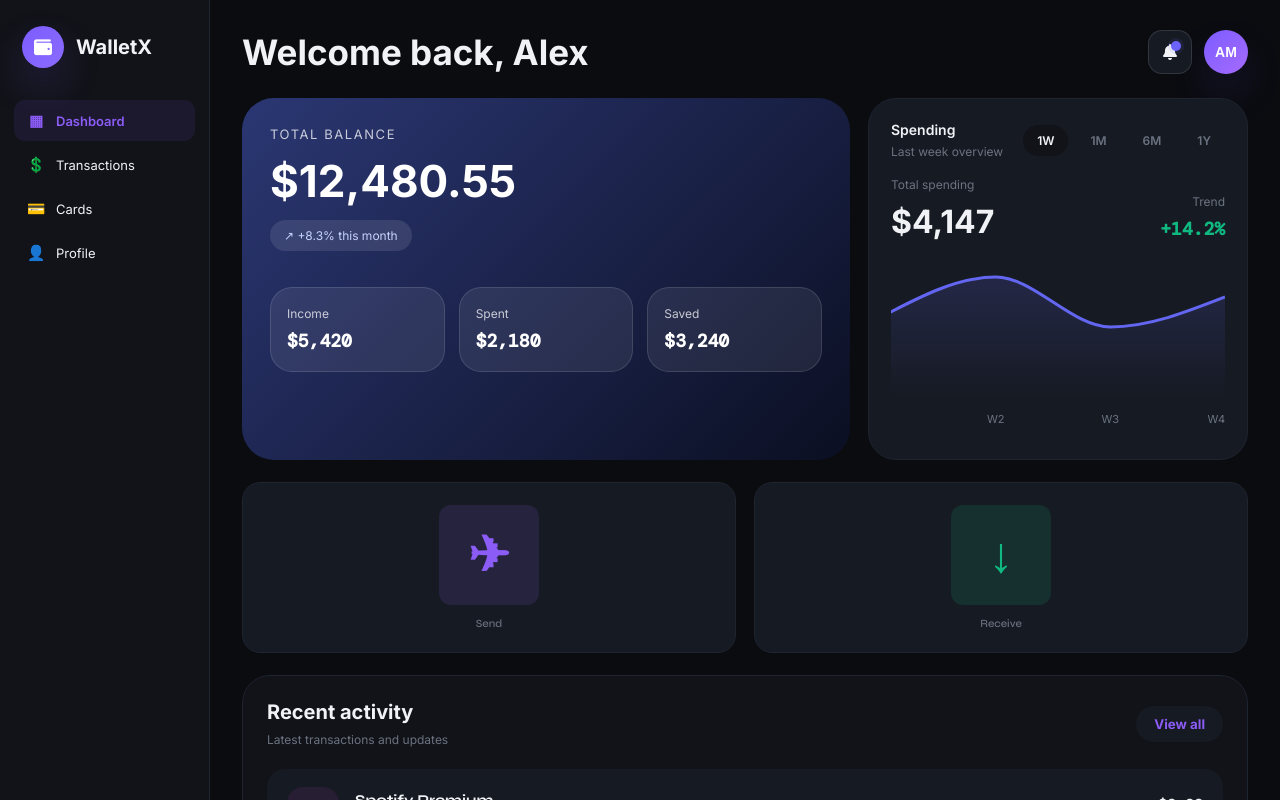
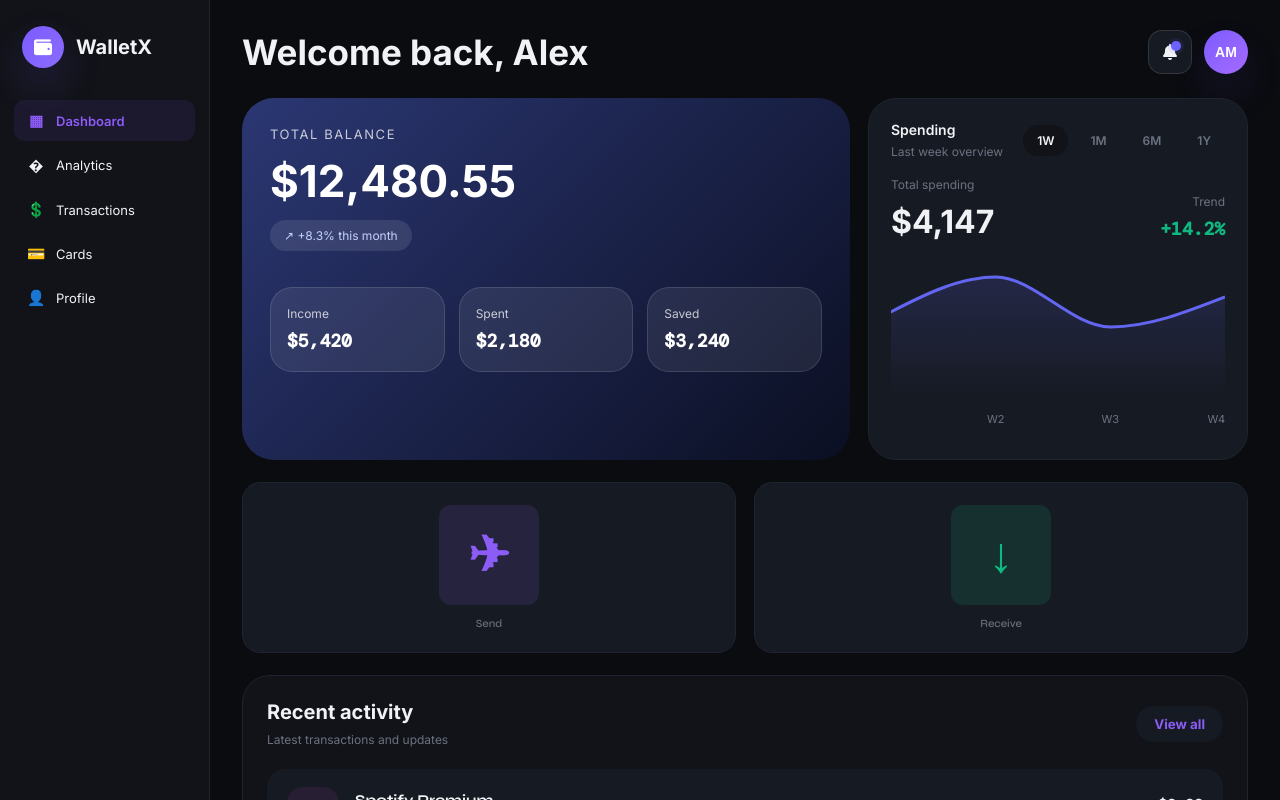
Before and after one commit to KrishSingla575/WalletX, a React (Vite) app: page / in a window 1280 px wide. Built offline with nearby package versions, Linux system fonts and the light colour scheme.

Commit message:
add Readme file

```diff
--- a/index.html
+++ b/index.html
@@ -5,9 +5,7 @@
     <link rel="icon" type="image/svg+xml" href="/favicon.svg" />
     <meta name="viewport" content="width=device-width, initial-scale=1.0" />
     <title>WalletX</title>
-    <!-- Google Fonts: Inter + Poppins -->
     <link href="https://fonts.googleapis.com/css2?family=Inter:opsz,wght@14..32,300;14..32,400;14..32,500;14..32,600;14..32,700&family=Poppins:wght@400;500;600;700;800&display=swap" rel="stylesheet" />
-    <!-- Font Awesome 6 -->
     <link rel="stylesheet" href="https://cdnjs.cloudflare.com/ajax/libs/font-awesome/6.0.0-beta3/css/all.min.css" />
   </head>
   <body>
--- a/src/App.jsx
+++ b/src/App.jsx
@@ -36,6 +36,7 @@ function App() {
     cards: {title: "Your cards"},
     transactions: {title: "Transactions"},
     profile: {title: "Profile"},
+    analytics: {title: "Analytics"},
   };
 
   return (
--- a/src/data/navItems.js
+++ b/src/data/navItems.js
@@ -1,5 +1,6 @@
 export const navItems = [
   { id: "dashboard", label: "Dashboard", icon: "▦" },
+  { id: "analytics", label: "Analytics", icon: "�" },
   { id: "transactions", label: "Transactions", icon: "💲" },
   { id: "cards", label: "Cards", icon: "💳" },
   { id: "profile", label: "Profile", icon: "👤" },
--- a/src/pages/Analytics.jsx
+++ b/src/pages/Analytics.jsx
@@ -4,7 +4,7 @@ import { C, FM, FN } from "../constants/theme";
 import { PERIOD_MAP, PERIOD_STATS, pieData } from "../data/chartData";
 
 function Analytics() {
-  const [period, setPeriod] = useState("7m");
+  const [period, setPeriod] = useState("1m");
   const data = PERIOD_MAP[period];
   const stats = PERIOD_STATS[period];
 
@@ -17,9 +17,6 @@ function Analytics() {
         marginBottom: 22,
       }}>
         <div>
-          <h1 style={{ fontFamily: "Inter, sans-serif", color: C.text, fontSize: 26, fontWeight: 700, margin: "0 0 4px" }}>
-            Analytics
-          </h1>
         </div>
         <div style={{
           display: "flex",
@@ -36,7 +33,7 @@ function Analytics() {
               style={{
                 padding: "7px 16px",
                 borderRadius: 9,
-                background: period === p ? C.gold : "transparent",
+                background: period === p ? C.purple : "transparent",
                 border: "none",
                 color: period === p ? "#000" : C.muted,
                 fontFamily: FN,
```
Also changed, not shown: src/Profile.jsx (deleted), 1 other file (tests, documents, lock files or other folders).
